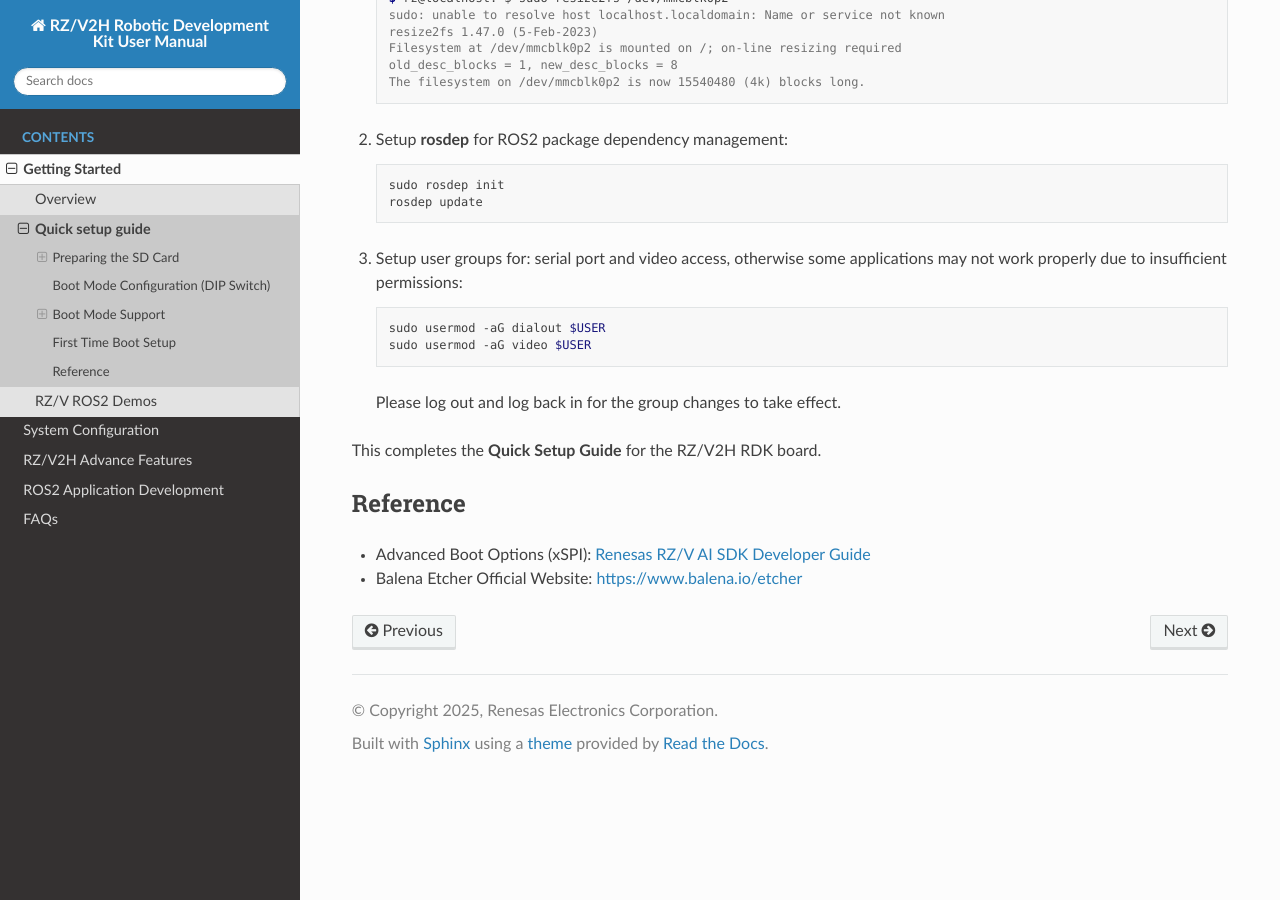
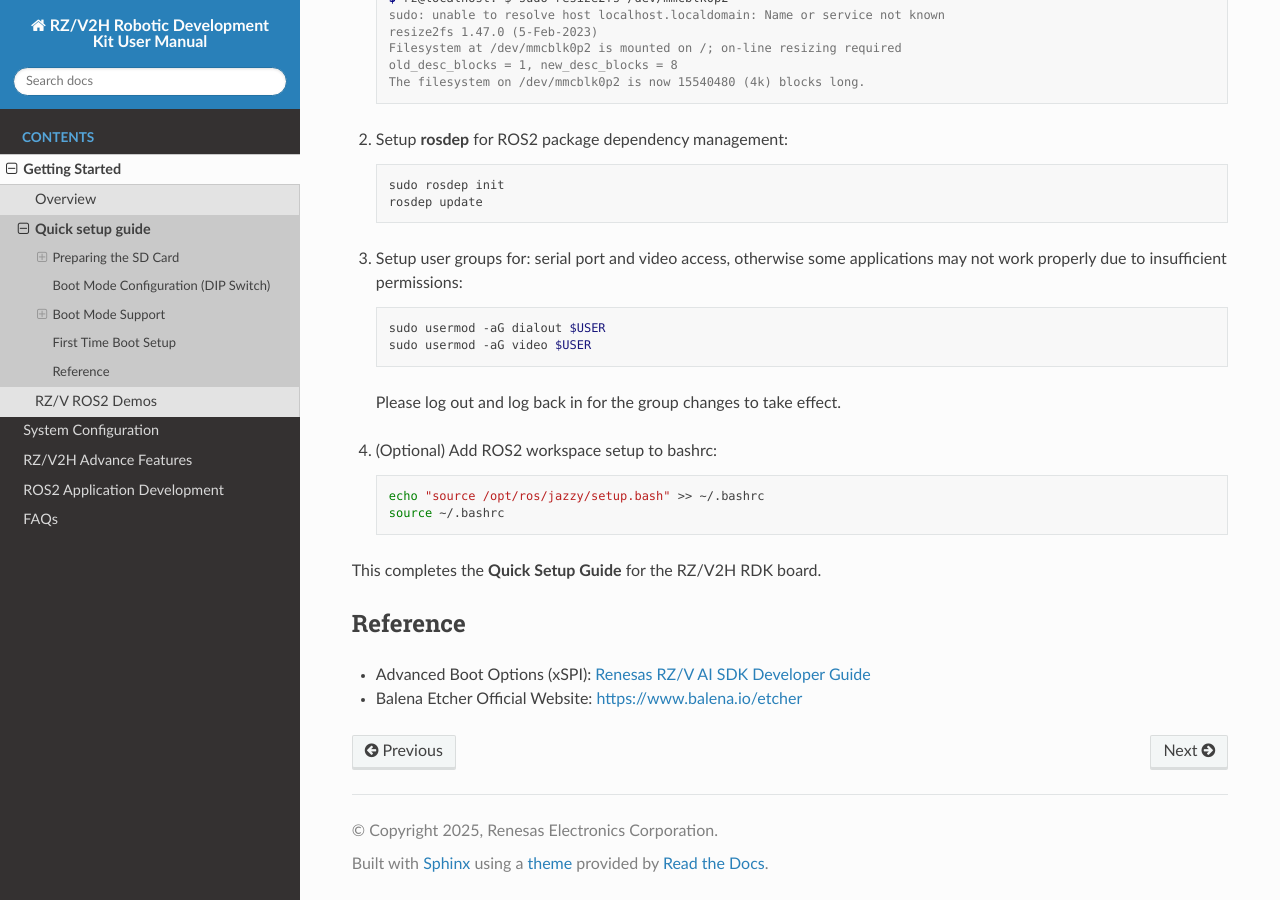
Before and after one commit to renesas-rdk/rzv2h_rdk_documentation, a Sphinx documentation site: the page built from source/0_getting_started/quick_setup_guide.rst, in a window 1280 px wide and 900 px high, scrolled down 8407 px. Built offline with Sphinx 7.4.7 and the Read the Docs theme 3.1.0, drawn with Linux system fonts in a browser that asks for light colours.

Commit message:
Highlight installed ROS2 jazzy and add ros2 env to bashrc
Signed-off-by: Cong Nguyen <cong.nguyen.zn@renesas.com>

```diff
--- a/source/0_getting_started/quick_setup_guide.rst
+++ b/source/0_getting_started/quick_setup_guide.rst
@@ -439,6 +439,13 @@
 
   Please log out and log back in for the group changes to take effect.
 
+4. (Optional) Add ROS2 workspace setup to bashrc:
+
+   .. code-block:: bash
+
+      echo "source /opt/ros/jazzy/setup.bash" >> ~/.bashrc
+      source ~/.bashrc
+
 This completes the **Quick Setup Guide** for the RZ/V2H RDK board.
 
 Reference
--- a/source/0_getting_started/rdk_overview.rst
+++ b/source/0_getting_started/rdk_overview.rst
@@ -18,9 +18,9 @@
    * - **Category**
      - **Description**
    * - **OS Support**
-     - Yocto 5.1 (Styhead) and Ubuntu 24.04 (available in headless).
+     - Yocto 5.1 (Styhead) and **Ubuntu 24.04 (available in headless)**.
    * - **ROS 2 Distribution**
-     - ROS 2 Jazzy
+     - **ROS 2 Jazzy (installed on the target system).**
 
 Hardware Environment
 --------------------
--- a/spelling_wordlist.txt
+++ b/spelling_wordlist.txt
@@ -6,6 +6,7 @@
 AgileX
 AglieX
 Balena
+bashrc
 bbappend
 Blinky
 bootable
```
